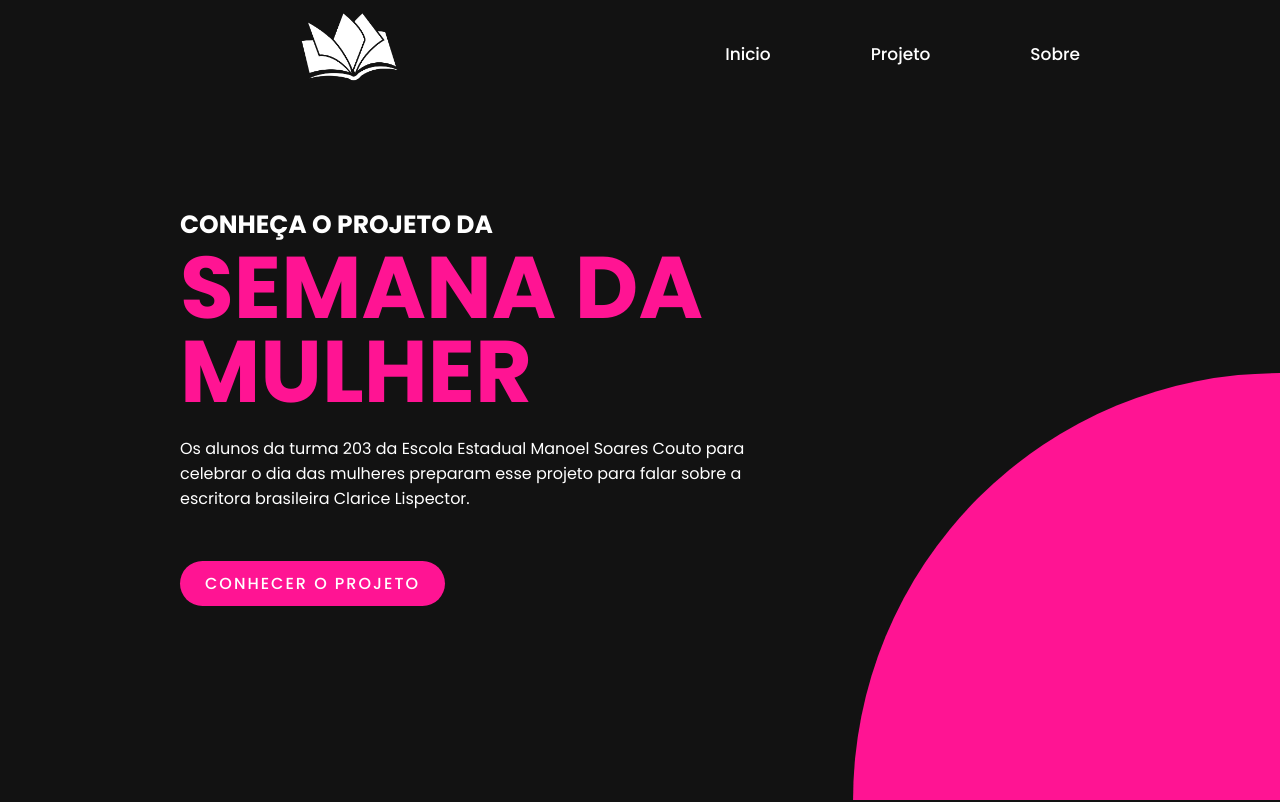
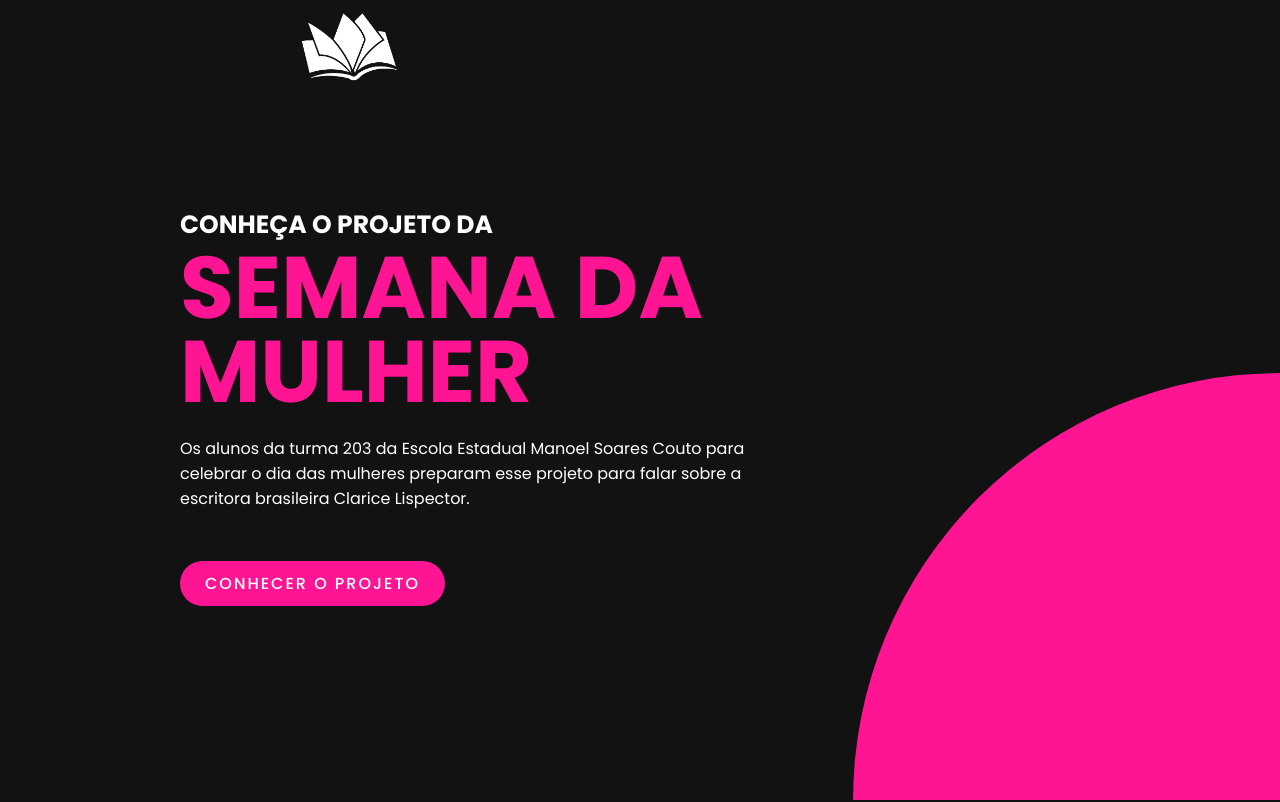
Before and after one commit to ZeR0vi/semana-da-mulher, a React (Vite) app: page / in a window 1280 px wide. Shown: the top 802 px of the page. Built offline with nearby package versions, Linux system fonts and the light colour scheme.

Commit message:
Add files via upload

```diff
--- a/src/components/Main.tsx
+++ b/src/components/Main.tsx
@@ -21,9 +21,9 @@ export  function Main(){
                               <nav className='navigation'>
                                     <ul>
                                           <img className='burger' src={menu}/>
-                                          <li><a href="#">Inicio</a></li>
-                                          <li><a href="#">Projeto</a></li>
-                                          <li><a href="#">Sobre</a></li>
+                                          <li><a href="#"></a></li>
+                                          <li><a href="#"></a></li>
+                                          <li><a href="#"></a></li>
                                     </ul>
                               </nav>
                         </header>
```
